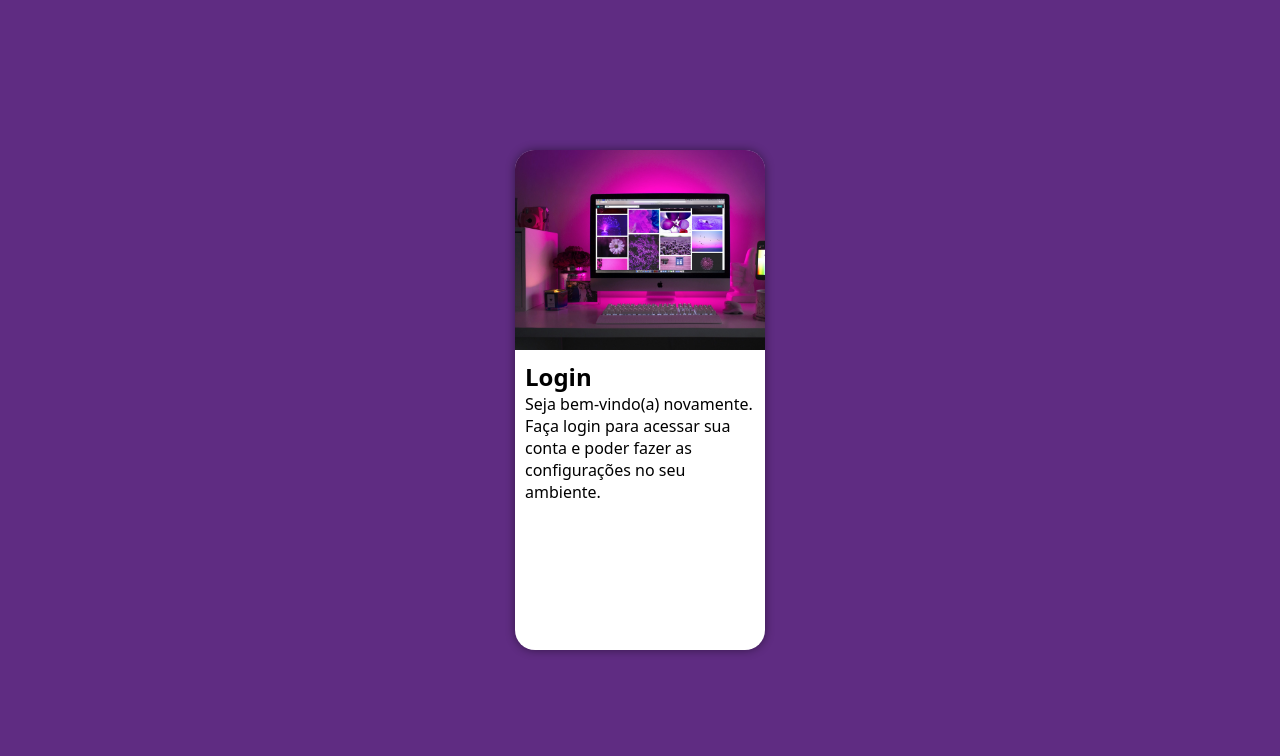
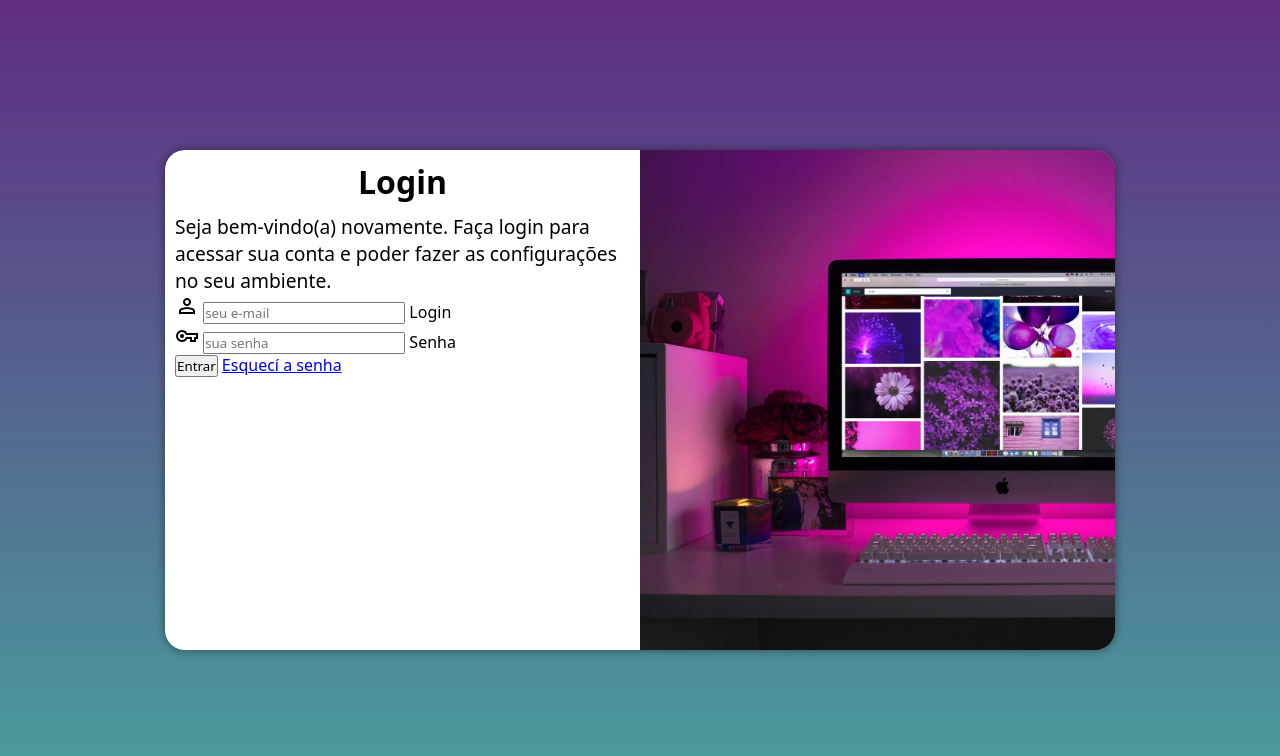
Before and after one commit to vuvufelix/Projeto-tela-de-login, a plain HTML site: page index.html in a window 1280 px wide. Drawn offline with Linux system fonts and the light colour scheme.

Commit message:
Adicionei o formulário

```diff
--- /dev/null
+++ b/estilos/media-query.css
@@ -0,0 +1,53 @@
+@charset "UTF-8";
+
+@media screen and (min-width: 768px) and (max-width: 992px) {
+
+    body {
+        background-image: linear-gradient(to top, #49a09d, #5f2c82);
+    }
+
+    section#login {
+        width: 80vw;
+    }
+
+    section#login > div#imagens {
+        float: left;
+        width: 30%;
+        height: 100%;
+    }
+
+    section#login > div#formulario {
+        float: right;
+        width: 70%;
+    }
+}
+
+@media screen and (min-width: 992px) {
+
+    body {
+        background-image: linear-gradient(to top, #49a09d, #5f2c82);
+    }
+
+    section#login {
+        width: 950px;
+    }
+
+    section#login > div#imagens {
+        float: right;
+        width: 50%;
+        height: 100%;
+    }
+
+    section#login > div#formulario {
+        float: left;
+        width: 50%;
+    }
+
+    div#formulario > h1 {
+        font-size: 2em;
+    }
+
+    div#formulario > p {
+        font-size: 1.2em;
+    }
+}
--- a/estilos/style.css
+++ b/estilos/style.css
@@ -40,6 +40,9 @@ section#login {
 
     top: 50%;
     left: 50%;
+
+    transition: width .3s, height .3s;
+    transition-timing-function: ease;
 }
 
 section#login > div#imagens {
@@ -53,3 +56,12 @@ section#login > div#formulario {
     display: block;
     padding: 10px;
 }
+
+div#formulario > h1 {
+    text-align: center;
+    margin-bottom: 10px;
+}
+
+div#formulario > p {
+    font-size: 0.8em;
+}
--- a/index.html
+++ b/index.html
@@ -5,6 +5,7 @@
     <meta name="viewport" content="width=device-width, initial-scale=1.0">
     <title>Login</title>
     <link rel="stylesheet" href="estilos/style.css">
+    <link rel="stylesheet" href="estilos/media-query.css">
 </head>
 <body>
     <main>
@@ -16,8 +17,21 @@
                 <h1>Login</h1>
                 <p>Seja bem-vindo(a) novamente. Faça login para acessar sua conta e poder fazer as configurações no seu ambiente.
                 </p>
-                <form action="login.php" method="post">
-
+                <form action="login.php" method="post" autocomplete="on">
+                    <div class="campo">
+                        <div class="img" style="display: inline;"><img src="imagens/person_24dp_000000_FILL0_wght400_GRAD0_opsz24.svg" alt=""></div>
+                        <input type="email" name="login" id="ilogin" placeholder="seu e-mail" required autocomplete="email" maxlength="30">
+                        <label for="ilogin">Login</label>
+                    </div>
+                    <div class="campo">
+                        <div class="img" style="display: inline;"><img src="imagens/vpn_key_24dp_000000_FILL0_wght400_GRAD0_opsz24.svg" alt=""></div>
+                        <input type="password" name="senha" id="isenha" placeholder="sua senha" required autocomplete="current-password" minlength="9" maxlength="20">
+                        <label for="isenha">Senha</label>
+                    </div>
+                    <input type="submit" value="Entrar">
+                    <a href="esqueci.html">
+                        Esquecí a senha
+                    </a>
                 </form>
             </div>
         </section>
```
Also changed, not shown: imagens/person_24dp_000000_FILL0_wght400_GRAD0_opsz24.svg (added), imagens/vpn_key_24dp_000000_FILL0_wght400_GRAD0_opsz24.svg (added).
